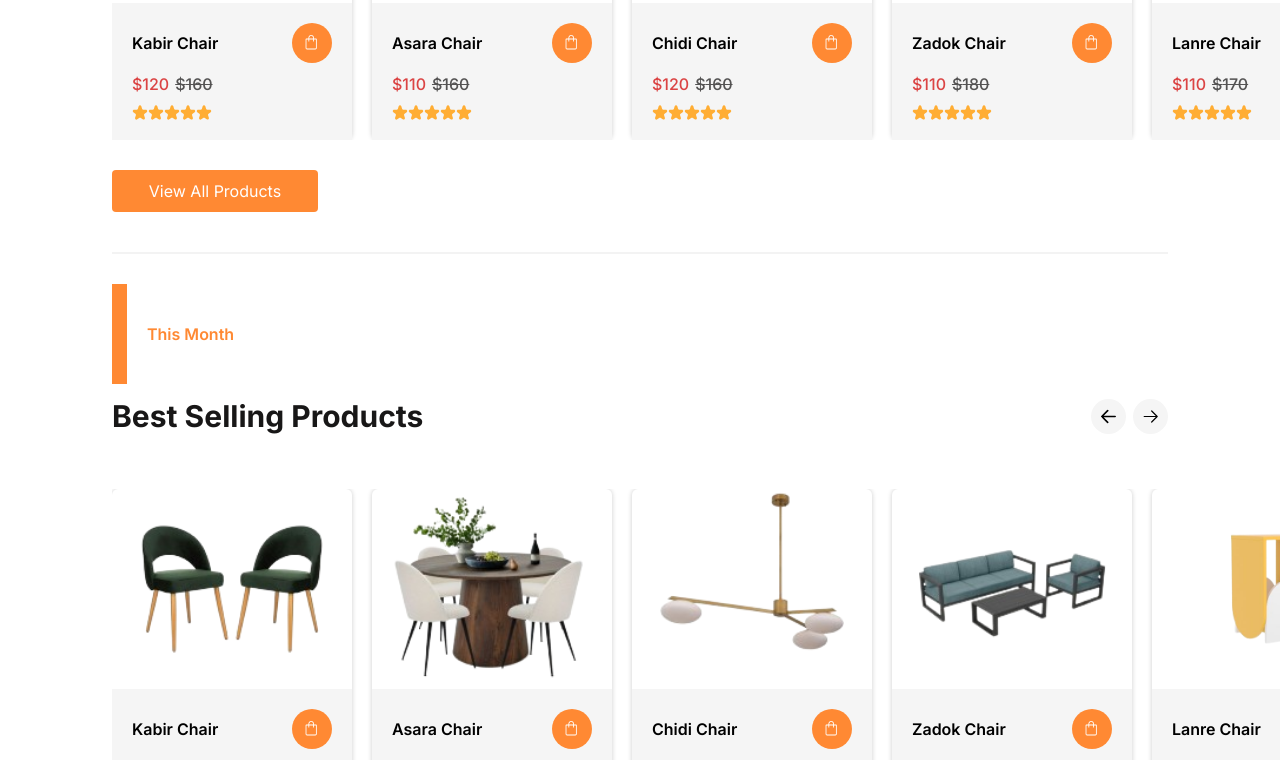
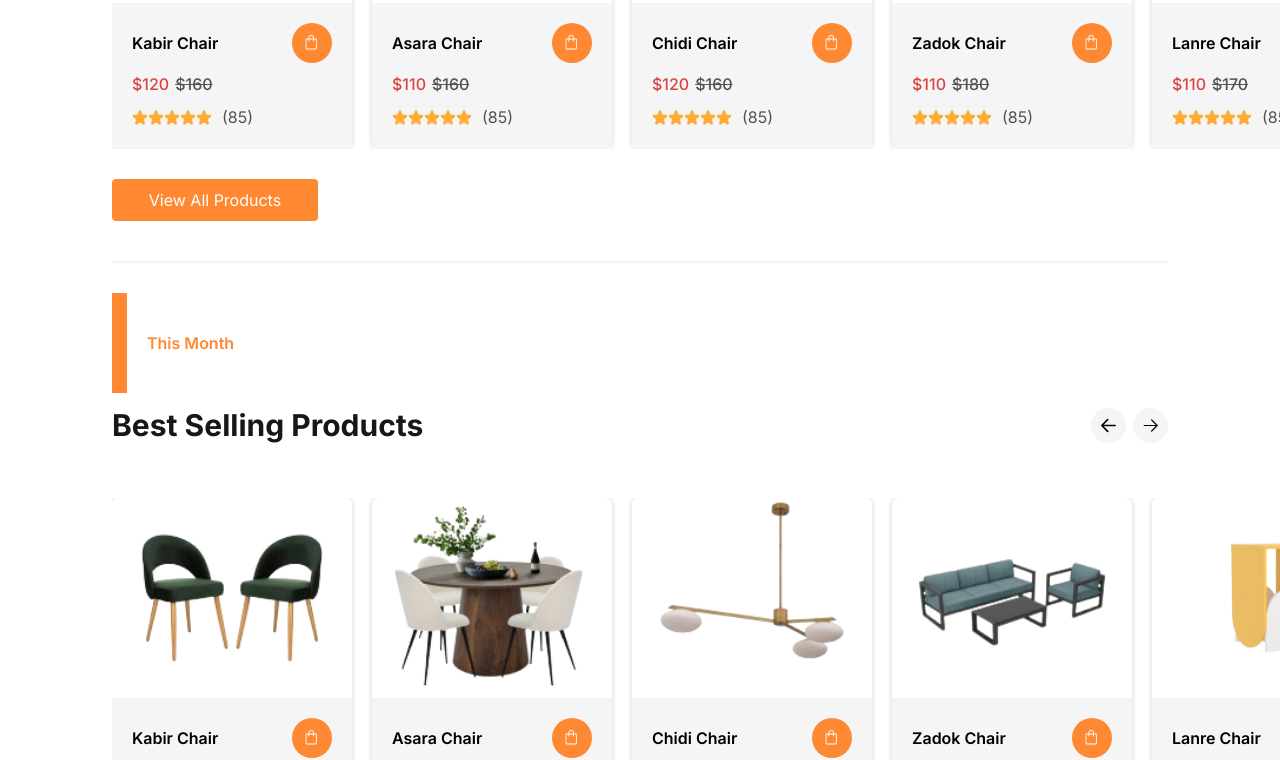
Before and after one commit to Chioma227/stage-two, a Next.js app: page / in a window 1280 px wide. Shown: the part 1208-1968 px from the top of the page. Built offline with nearby package versions, Linux system fonts and the light colour scheme.

Commit message:
Update SalesCard.tsx

```diff
--- a/app/atomic/templates/SalesCard.tsx
+++ b/app/atomic/templates/SalesCard.tsx
@@ -63,12 +63,17 @@ const SalesCard = ({ imgSrc, href, prodName, prevPrice, currentPrice, badgeValue
                     <p className="text-red font-medium md:text-base text-[13px]">${currentPrice}</p>
                     <p className=" line-through text-grey font-medium md:text-base text-[13px]">${prevPrice}</p>
                 </Container>
+                <Container variant={containerVariants.FLEXED} className="gap-[10px]">
                 <Container variant={containerVariants.FLEXED}>
                     <Icon variant={iconVariants.TRANSPARENT} src="star1" alt="star" />
                     <Icon variant={iconVariants.TRANSPARENT} src="star1" alt="star" />
                     <Icon variant={iconVariants.TRANSPARENT} src="star1" alt="star" />
                     <Icon variant={iconVariants.TRANSPARENT} src="star1" alt="star" />
                     <Icon variant={iconVariants.TRANSPARENT} src="star1" alt="star" />
+                </Container>
+                    <p className="sm:text-base text-[13px] text-grey">
+                       (85)
+                    </p>
                 </Container>
             </section>
 
```
